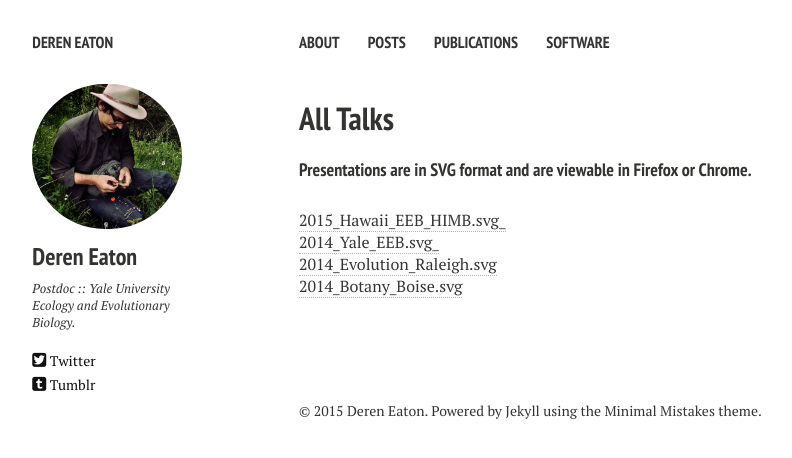
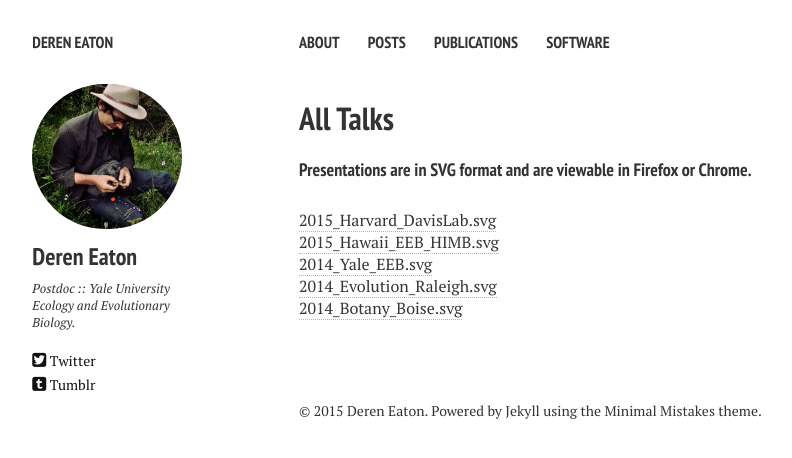
Before and after one commit to dereneaton/dereneaton.github.io, a Jekyll site: the page built from talks.md, in a window 1280 px wide, cut to the strip 0-465 px from the top of the page. Shown: the top 458 px of the strip, without its empty margins (21-813 px from the left). Built offline with Jekyll 4.4.1, drawn with Linux system fonts in a browser that asks for light colours; Markdown is read by kramdown in place of the engine named in the settings.

Commit message:
talks page updated

```diff
--- a/talks.md
+++ b/talks.md
@@ -9,7 +9,8 @@ tags: [talks]
 
 #### Presentations are in SVG format and are viewable in Firefox or Chrome.
 
-[2015\_Hawaii\_EEB\_HIMB.svg_](talks/Eaton_2015_Hawaii_EEB.svg)
-[2014\_Yale\_EEB.svg_](talks/Eaton_2014_Yale_EEB.svg)
+[2015\_Harvard_DavisLab.svg](talks/Eaton_2015_Harvard_DavisLab.svg)
+[2015\_Hawaii\_EEB\_HIMB.svg](talks/Eaton_2015_Hawaii_EEB.svg)
+[2014\_Yale\_EEB.svg](talks/Eaton_2014_Yale_EEB.svg)
 [2014\_Evolution\_Raleigh.svg](/talks/Eaton_2014_Evolution_Raleigh.svg)
 [2014\_Botany\_Boise.svg](/talks/Eaton_2014_Botany_Boise.svg)
```
